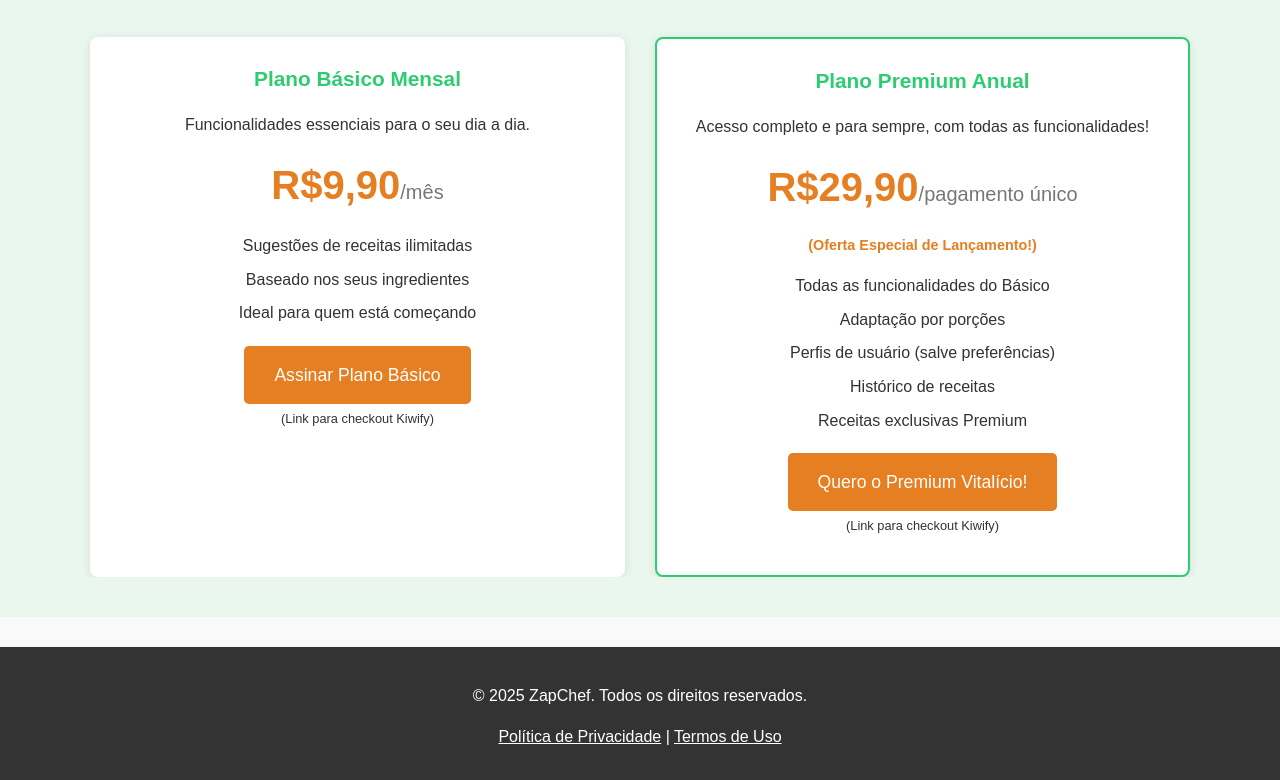
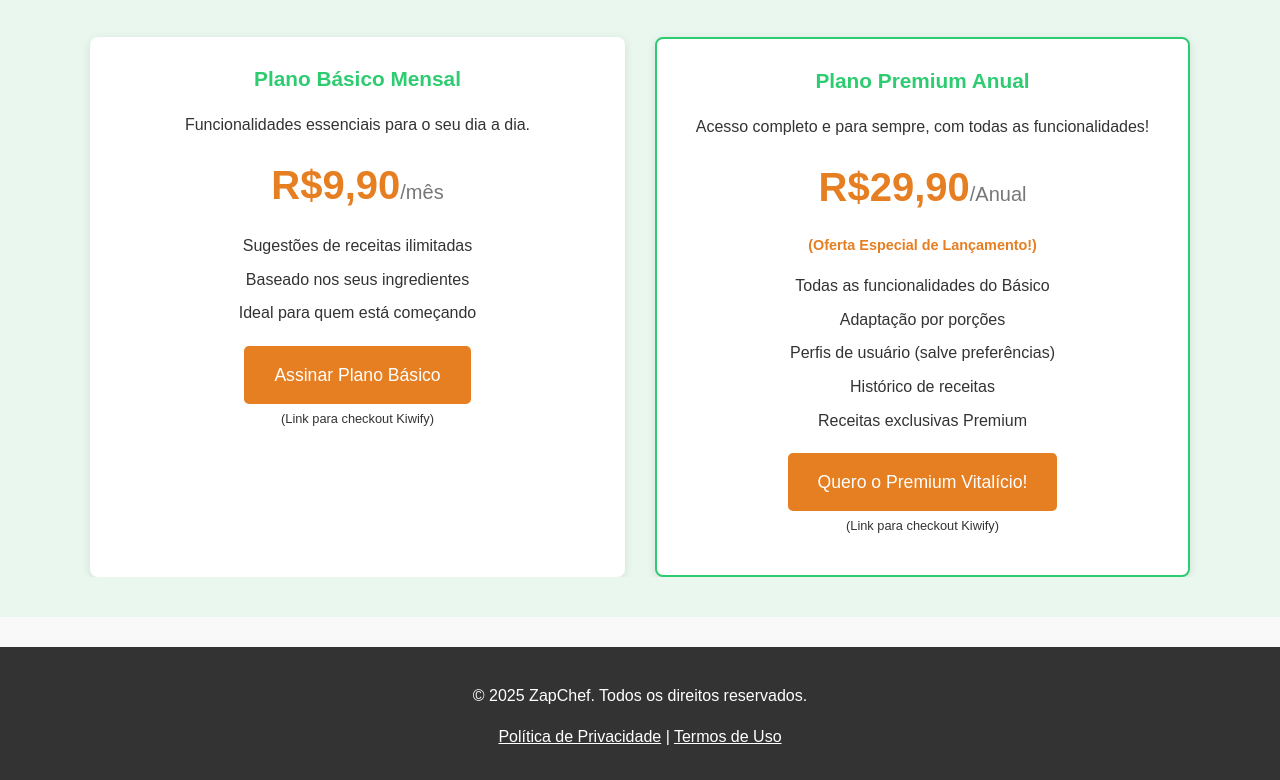
Before and after one commit to Noel5242/zapchef, a plain HTML site: page index.html in a window 1280 px wide. Shown: the part 2182-2962 px from the top of the page. Drawn offline with Linux system fonts and the light colour scheme.

Commit message:
index.html

```diff
--- a/index.html
+++ b/index.html
@@ -270,7 +270,7 @@
                 <div class="plan-item" style="border: 2px solid #2ecc71;"> <!-- Destaque para o plano premium -->
                     <h4>Plano Premium Anual</h4>
                     <p>Acesso completo e para sempre, com todas as funcionalidades!</p>
-                    <div class="price">R$29,90<span>/pagamento único</span></div>
+                    <div class="price">R$29,90<span>/Anual</span></div>
                      <p style="font-size:0.9em; color: #e67e22; font-weight:bold;">(Oferta Especial de Lançamento!)</p>
                     <ul>
                         <li>Todas as funcionalidades do Básico</li>
```
